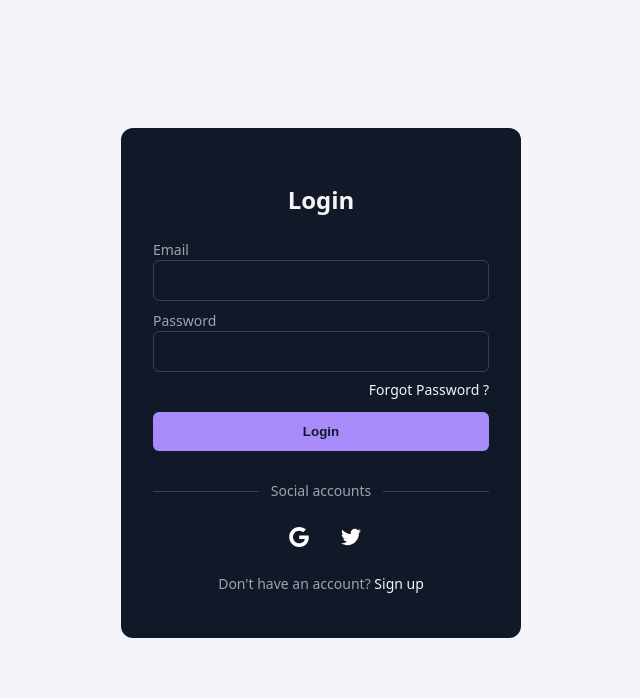
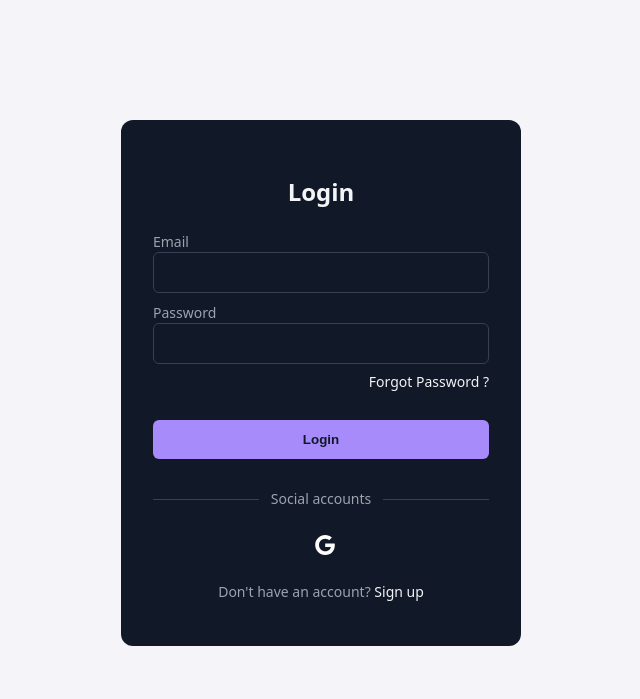
Before and after one commit to theashutoshn/supabase-auth, a website: page login.html in a window 1280 px wide. Shown: the whole page, without its empty margins (319-959 px from the left). Drawn offline with nearby package versions, Linux system fonts and the light colour scheme.

Commit message:
Design Change

```diff
--- a/login.html
+++ b/login.html
@@ -33,7 +33,7 @@
                         <a rel="noopener noreferrer" href="forgotpass.html">Forgot Password ?</a>
                     </div>
                 </div>
-                <button class="log" id="login-btn">Login</button>
+                <button class="button" id="login-btn">Login</button>
             </form>
 
             <form class="signup-form" style="display: none;">
@@ -53,7 +53,7 @@
                         By signing up, I agree to the Privacy Policy and the Terms of Services.
                     </p>
                 </div>
-                <button class="sign" id="signup-btn">Sign up</button>
+                <button class="button" id="signup-btn">Sign up</button>
             </form>
 
 
@@ -68,13 +68,6 @@
                     <svg xmlns="http://www.w3.org/2000/svg" viewBox="0 0 32 32" class="w-5 h-5 fill-current">
                         <path
                             d="M16.318 13.714v5.484h9.078c-0.37 2.354-2.745 6.901-9.078 6.901-5.458 0-9.917-4.521-9.917-10.099s4.458-10.099 9.917-10.099c3.109 0 5.193 1.318 6.38 2.464l4.339-4.182c-2.786-2.599-6.396-4.182-10.719-4.182-8.844 0-16 7.151-16 16s7.156 16 16 16c9.234 0 15.365-6.49 15.365-15.635 0-1.052-0.115-1.854-0.255-2.651z">
-                        </path>
-                    </svg>
-                </button>
-                <button aria-label="Log in with Twitter" class="icon">
-                    <svg xmlns="http://www.w3.org/2000/svg" viewBox="0 0 32 32" class="w-5 h-5 fill-current">
-                        <path
-                            d="M31.937 6.093c-1.177 0.516-2.437 0.871-3.765 1.032 1.355-0.813 2.391-2.099 2.885-3.631-1.271 0.74-2.677 1.276-4.172 1.579-1.192-1.276-2.896-2.079-4.787-2.079-3.625 0-6.563 2.937-6.563 6.557 0 0.521 0.063 1.021 0.172 1.495-5.453-0.255-10.287-2.875-13.52-6.833-0.568 0.964-0.891 2.084-0.891 3.303 0 2.281 1.161 4.281 2.916 5.457-1.073-0.031-2.083-0.328-2.968-0.817v0.079c0 3.181 2.26 5.833 5.26 6.437-0.547 0.145-1.131 0.229-1.724 0.229-0.421 0-0.823-0.041-1.224-0.115 0.844 2.604 3.26 4.5 6.14 4.557-2.239 1.755-5.077 2.801-8.135 2.801-0.521 0-1.041-0.025-1.563-0.088 2.917 1.86 6.36 2.948 10.079 2.948 12.067 0 18.661-9.995 18.661-18.651 0-0.276 0-0.557-0.021-0.839 1.287-0.917 2.401-2.079 3.281-3.396z">
                         </path>
                     </svg>
                 </button>
--- a/style.css
+++ b/style.css
@@ -99,19 +99,7 @@ textarea {
     text-decoration: underline rgba(167, 139, 250, 1);
 }
 
-.log {
-    display: block;
-    width: 100%;
-    background-color: rgba(167, 139, 250, 1);
-    padding: 0.75rem;
-    text-align: center;
-    color: rgba(17, 24, 39, 1);
-    border: none;
-    border-radius: 0.375rem;
-    font-weight: 600;
-}
-
-.sign {
+.button {
     display: block;
     width: 100%;
     background-color: rgba(167, 139, 250, 1);
@@ -122,6 +110,7 @@ textarea {
     border-radius: 0.375rem;
     font-weight: 600;
     margin-top: 30px;
+    cursor: pointer;
 }
 
 .reset {
@@ -176,6 +165,7 @@ textarea {
 .social-icons {
     display: flex;
     justify-content: center;
+
 }
 
 .social-icons .icon {
@@ -190,6 +180,7 @@ textarea {
     height: 1.25rem;
     width: 1.25rem;
     fill: #fff;
+    cursor: pointer;
 }
 
 .signup {
```
Also changed, not shown: dashboard.html (+5 -3 lines).
